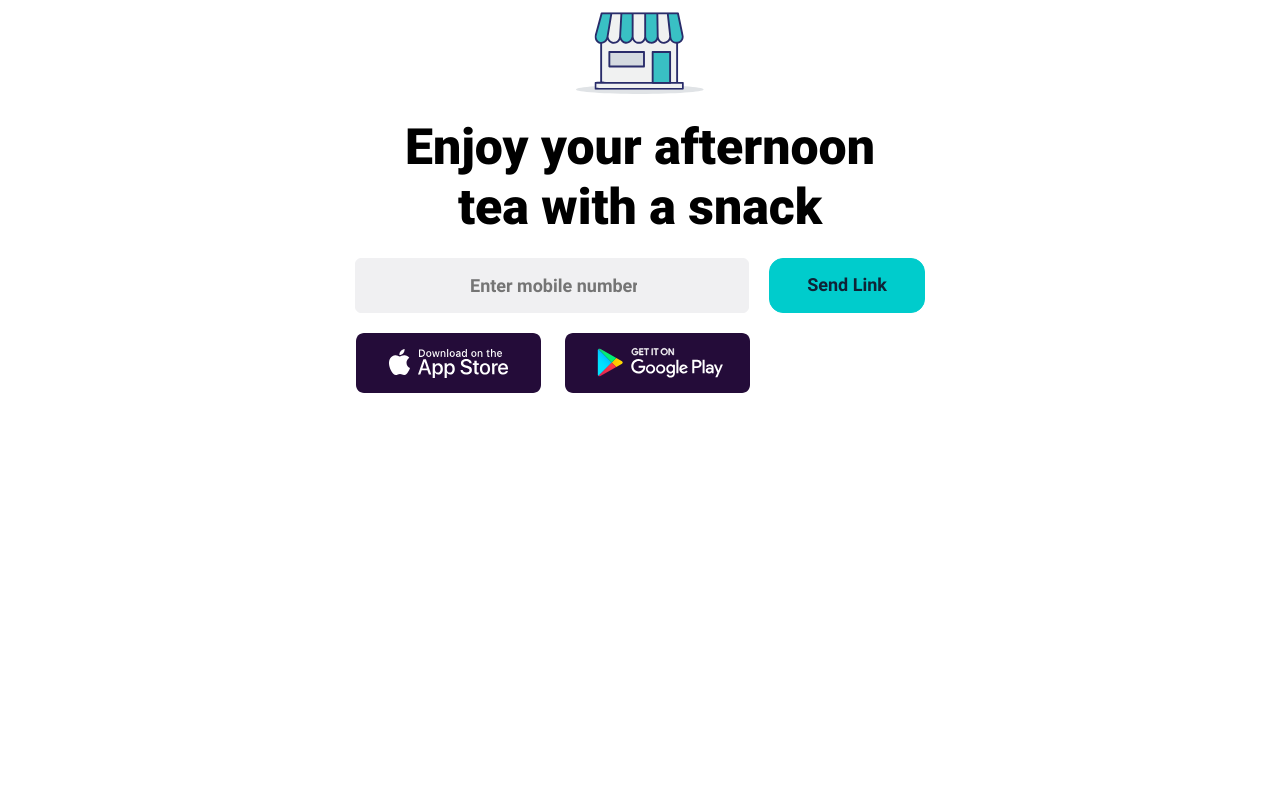
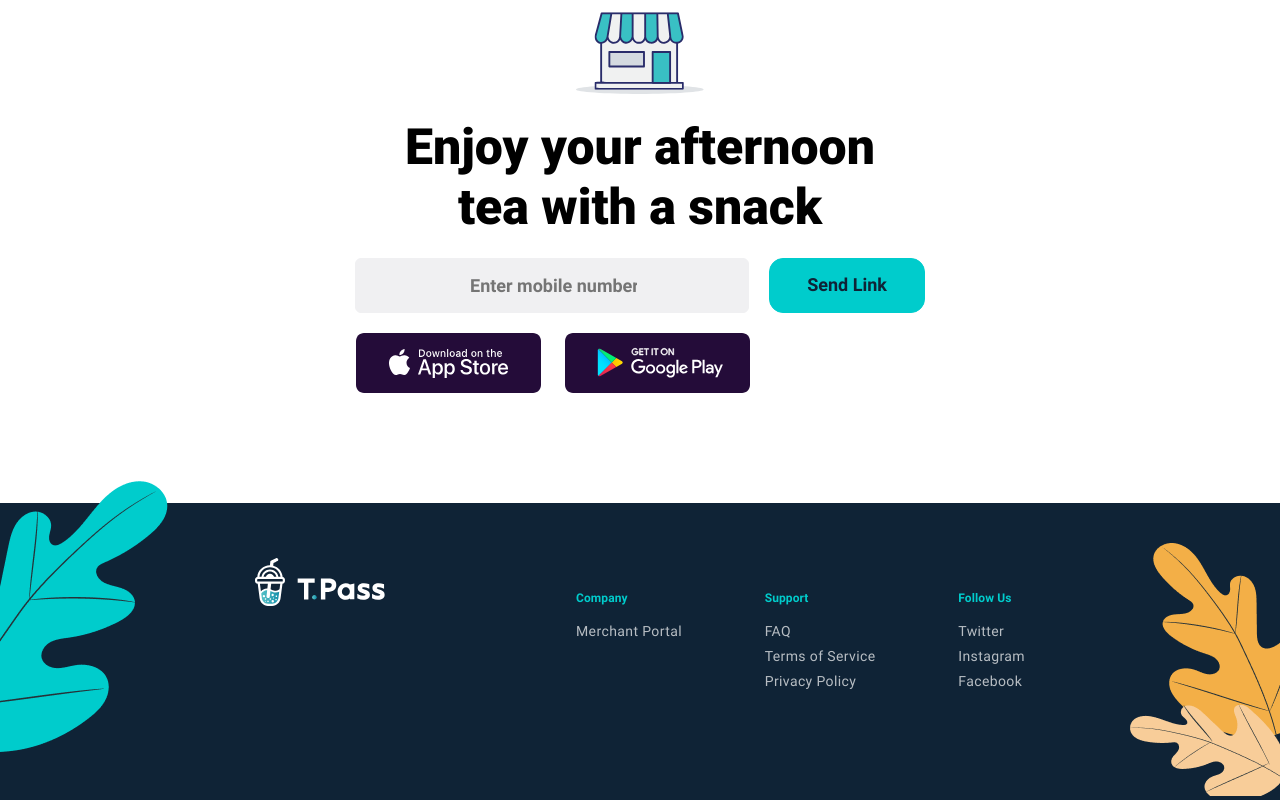
Before and after one commit to LemeshkoNastya/TPass, a website built with webpack: page src/templates/index.html in a window 1280 px wide. Shown: the part 3414-4214 px from the top of the page. Before the commit the page ends 3917 px from the top, so only its background shows below. Built offline with nearby package versions, Linux system fonts and the light colour scheme; files whose address does not match are found by name.

Commit message:
feat: add footer

```diff
--- a/src/assets/scss/_variables.scss
+++ b/src/assets/scss/_variables.scss
@@ -13,3 +13,4 @@ $color-porcelain-3: #E3E6E8;
 $color-athens-gray: #F0F0F2;
 $color-dark: rgba(15, 35, 54, 0.06);
 $color-black-light: rgba(0, 0, 0, 0.35);
+$color-white-opacity: rgba(255, 255, 255, 0.7);
--- /dev/null
+++ b/src/assets/scss/components/footer.scss
@@ -0,0 +1,55 @@
+.footer {
+    display: flex;
+    justify-content: space-between;
+    width: 100%;
+    height: 297px;
+    background: $color-firefly;
+    padding: 55px 235px 105.87px 255px;
+    position: relative;
+
+    &__logo {
+        width: 129.64px;
+        height: 48.91px;
+    }
+
+    &__info {
+        display: flex;
+        justify-content: space-between;
+        padding: 30px 20px 0 60.42px;
+        width: 529.42px;
+    }
+
+    &__title {
+        @include font(bold-12);
+        color: $color-robins-egg-blue;
+        margin-bottom: 13px;
+    }
+
+    &__text {
+        display: flex;
+        flex-direction: column;
+        @include font(regular-14);
+        color: $color-white-opacity;
+
+        span {
+            margin-bottom: 5px;
+        }
+    }
+}
+
+.company, .support, .follow {
+    display: flex;
+    flex-direction: column;
+}
+
+.leaf1 {
+    position: absolute;
+    left: 0;
+    top: -60px;
+}
+
+.leaf2 {
+    position: absolute;
+    right: 0;
+    top: 40px;
+}
--- a/src/assets/scss/main.scss
+++ b/src/assets/scss/main.scss
@@ -16,3 +16,4 @@
 @import "./components/bonuses";
 @import "./components/ability";
 @import "./components/request";
+@import "./components/footer";
--- a/src/templates/index.html
+++ b/src/templates/index.html
@@ -164,5 +164,34 @@
       </div>
     </section>
   </main>
+  <footer class="footer">
+    <img src="./assets/icons/logo2.svg" alt="logo TPass" class="footer__logo">
+    <div class="footer__info">
+      <div class="company">
+        <div class="footer__title">Company</div>
+        <div class="footer__text">
+          <span>Merchant Portal</span>
+        </div>
+      </div>
+      <div class="support">
+        <div class="footer__title">Support</div>
+        <div class="footer__text">
+          <span>FAQ</span>
+          <span>Terms of Service</span>
+          <span>Privacy Policy</span>
+        </div>
+      </div>
+      <div class="follow">
+        <div class="footer__title">Follow Us</div>
+        <div class="footer__text">
+          <span>Twitter</span>
+          <span>Instagram</span>
+          <span>Facebook</span>
+        </div>
+      </div>
+    </div>
+    <img src="./assets/img/leaf1.png" alt="image leaf" class="leaf1">
+    <img src="./assets/img/leaf2.png" alt="image leaf" class="leaf2">
+  </footer>
 </body>
 </html>
```
Also changed, not shown: src/assets/icons/logo2.svg (added).
